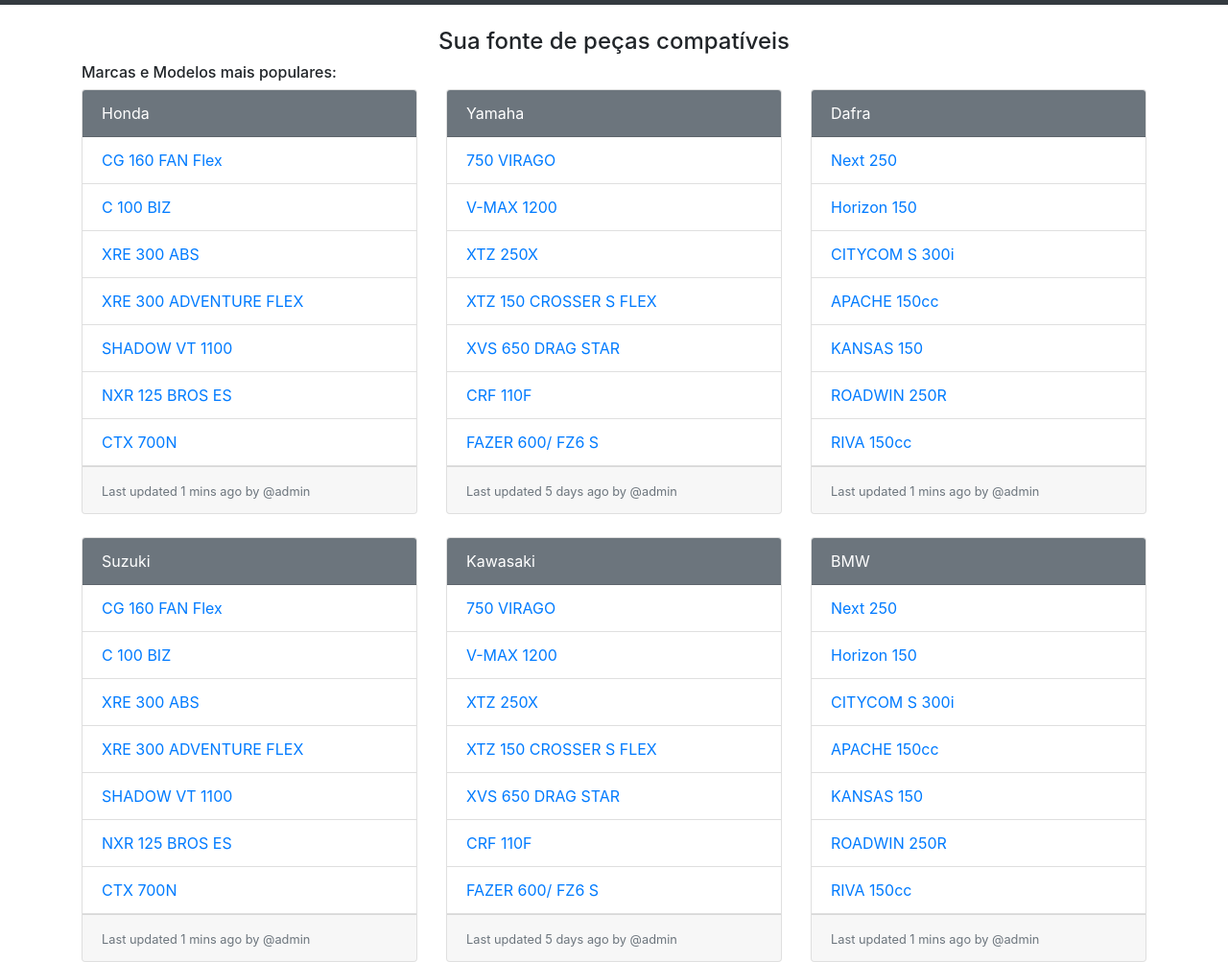
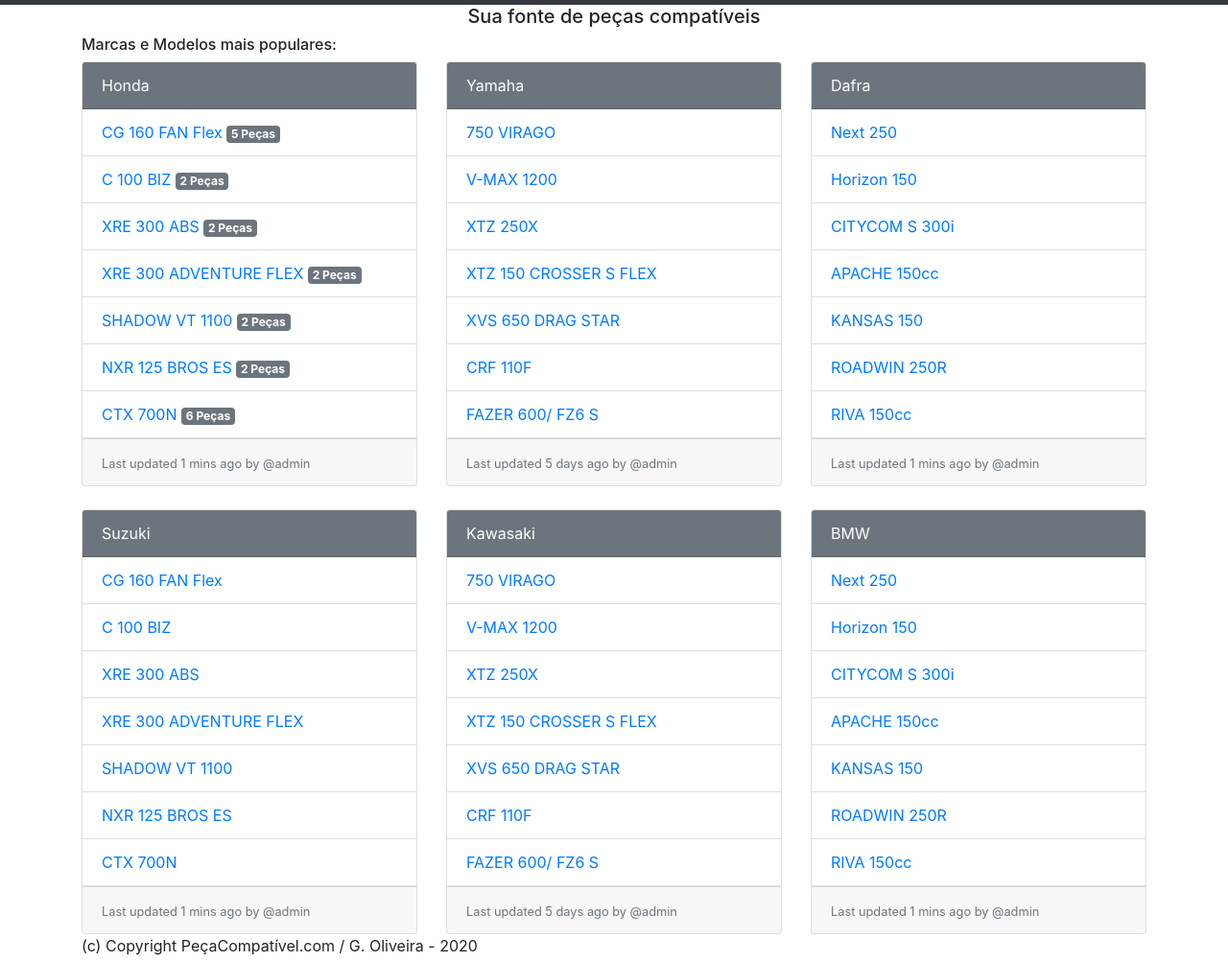
Before and after one commit to GlaucioOliveira/bootstrap-templates, a plain HTML site: page index.html in a window 1280 px wide. Shown: the part 51-1054 px from the top of the page at 96% size. Drawn offline with nearby package versions, Linux system fonts and the light colour scheme.

Commit message:
atualização

```diff
--- a/index.html
+++ b/index.html
@@ -36,10 +36,10 @@
       </form>
     </nav>
   </div>
-<br/>
+
      <div class="container">
       <div class="text-center">
-       <h4>Sua fonte de peças compatíveis</h4>
+       <h5>Sua fonte de peças compatíveis</h5>
       </div>
 
        <h6>Marcas e Modelos mais populares:</h6>
@@ -50,13 +50,13 @@
           Honda
         </div>
         <ul class="list-group list-group-flush">
-          <li class="list-group-item"><a href="#">CG 160 FAN Flex</a></li>
-          <li class="list-group-item"><a href="#">C 100 BIZ</a></li>
-          <li class="list-group-item"><a href="#">XRE 300 ABS</a></li>
-          <li class="list-group-item"><a href="#">XRE 300 ADVENTURE FLEX</a></li>
-          <li class="list-group-item"><a href="#">SHADOW VT 1100</a></li>
-          <li class="list-group-item"><a href="#">NXR 125 BROS ES</a></li>
-          <li class="list-group-item"><a href="#">CTX 700N</a></li>
+          <li class="list-group-item"><a href="#">CG 160 FAN Flex</a> <span class="badge badge-secondary">5 Peças</span></li>
+          <li class="list-group-item"><a href="#">C 100 BIZ</a> <span class="badge badge-secondary">2 Peças</span></li>
+          <li class="list-group-item"><a href="#">XRE 300 ABS</a> <span class="badge badge-secondary">2 Peças</span></li>
+          <li class="list-group-item"><a href="#">XRE 300 ADVENTURE FLEX</a> <span class="badge badge-secondary">2 Peças</span></li>
+          <li class="list-group-item"><a href="#">SHADOW VT 1100</a> <span class="badge badge-secondary">2 Peças</span></li>
+          <li class="list-group-item"><a href="#">NXR 125 BROS ES</a> <span class="badge badge-secondary">2 Peças</span></li>
+          <li class="list-group-item"><a href="#">CTX 700N</a> <span class="badge badge-secondary">6 Peças</span></li>
         </ul>
         <div class="card-footer">
           <small class="text-muted">Last updated 1 mins ago by @admin</small>
@@ -164,6 +164,12 @@
 
   </div>
 
+<footer>
+  <div class="container">
+    (c) Copyright PeçaCompatível.com / G. Oliveira - 2020
+  </div>
+</footer>
+
   <a id="back-to-top" href="#" class="btn btn-light btn-lg back-to-top" role="button"><i class="fas fa-chevron-up"></i></a>
 
     <!-- Optional JavaScript -->
```
Also changed, not shown: dafra-next-250.html (+3 -3 lines).
